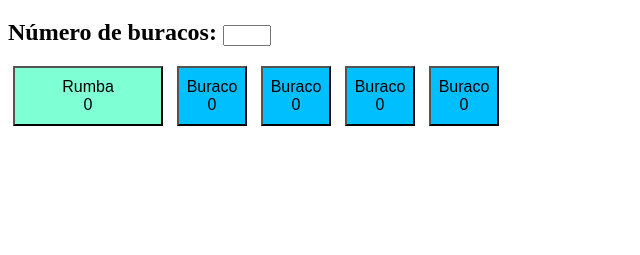
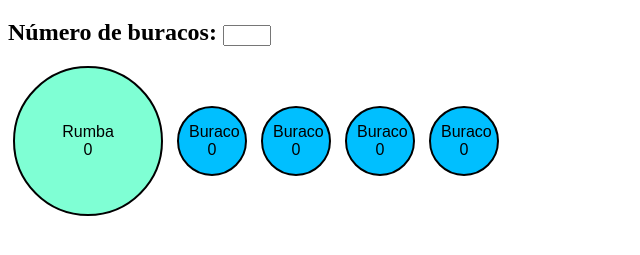
Before and after one commit to felipegssantos/tchuca, a plain HTML site: page webapp/index.html in a window 1280 px wide. Shown: the part 61-316 px from the top of the page, without its empty margins (0-640 px from the left). Drawn offline with Linux system fonts and the light colour scheme.

Commit message:
Make holes circular

```diff
--- a/webapp/style.css
+++ b/webapp/style.css
@@ -1,15 +1,19 @@
 button {
-    padding: 10px 5px;
+    padding: 10px 10px;
     margin: auto 5px;
     font-size: 16px;
+    border-style: solid;
+    border-radius: 50%;
 }
 
 button.rumba {
     width: 150px;
+    height: 150px;
     background-color: aquamarine;
 }
 
 button.hole {
     width: 70px;
+    height: 70px;
     background-color: deepskyblue;
 }
```
